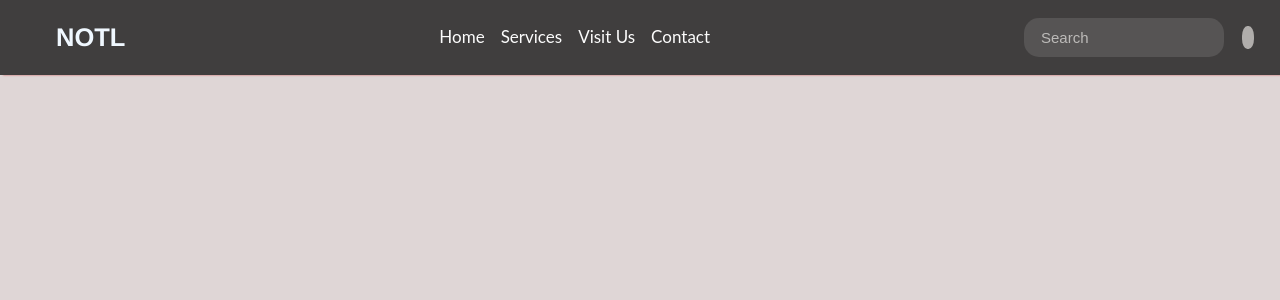
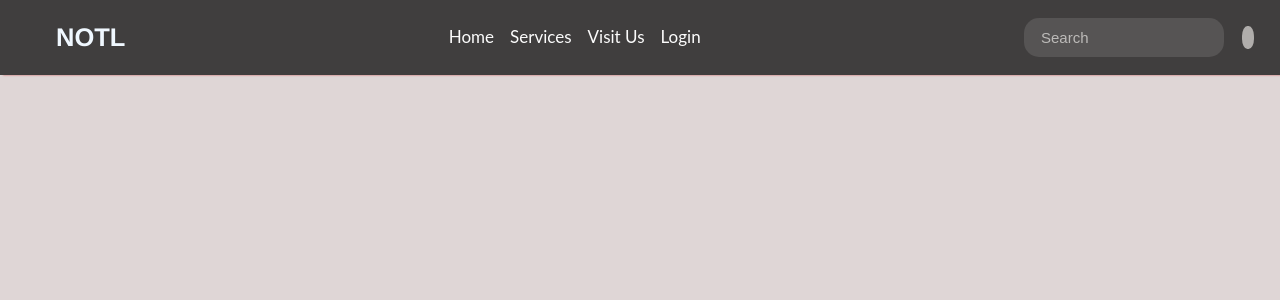
Before and after one commit to sowmyamovva/NOTL-Museum-Interactive-Timeline, a PHP site: page /header.php in a window 1280 px wide. Shown: the top 300 px of the page. Run offline with PHP 8.4, Linux system fonts and the light colour scheme; some libraries are stand-ins or nearby versions.

Commit message:
header change

```diff
--- a/Project_Source_Code/header.php
+++ b/Project_Source_Code/header.php
@@ -22,7 +22,7 @@
             <li> <a href="index.html">home</a> </li>
             <li> <a href="about.html">Services</a> </li>
             <li> <a href="projects.html">Visit Us</a> </li>
-            <li> <a href="contact.html">Contact</a> </li>
+            <li> <a href="contact.html">Login</a> </li>
         </ul>
         <!----Searchbar goes here ----->
         <ul class="container">
```
